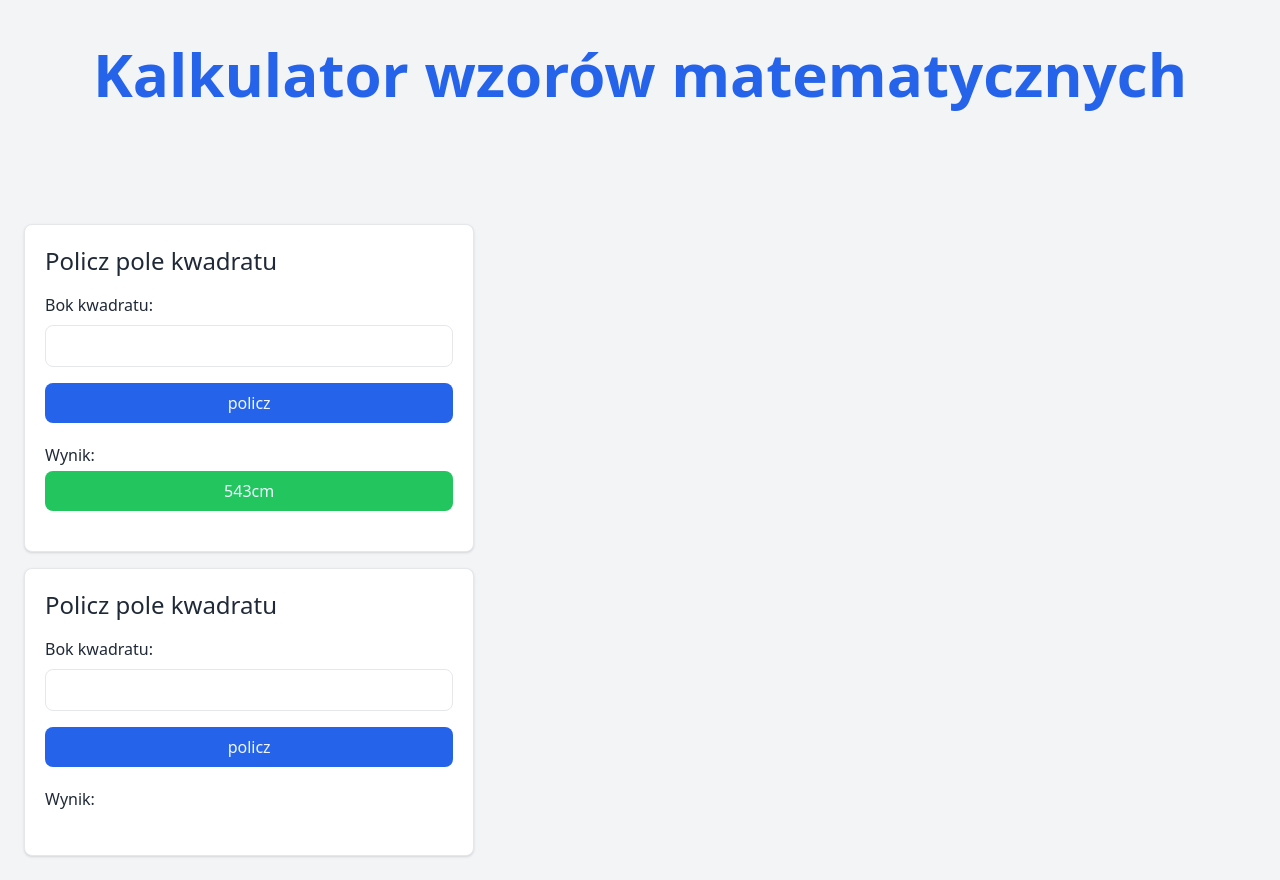
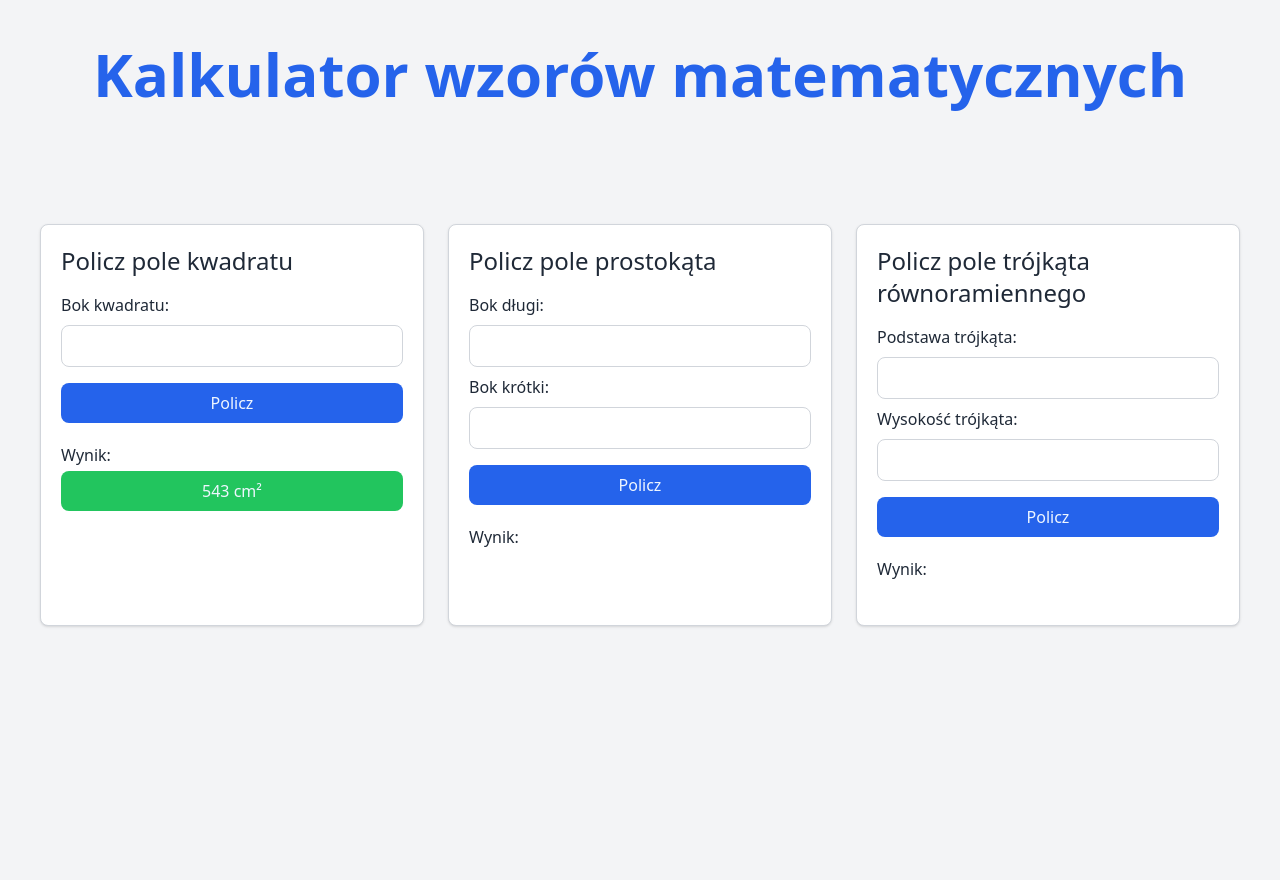
Before and after one commit to przemyslawtomanek02/python_formulas_calculator, a Flask app: page / in a window 1280 px wide. After the commit the page ends 627 px from the top, so only its background shows below. Run offline with Flask 3, Linux system fonts and the light colour scheme; some libraries are stand-ins or nearby versions.

Commit message:
Add UI template triangle and rectangle

```diff
--- a/templates/index.html
+++ b/templates/index.html
@@ -1,52 +1,112 @@
 {% extends "base.html" %} {% block content %}
-<div class="mt-[120px] gap-4 grid">
-  <div
-    class="bg-white p-5 w-max rounded-lg shadow border-[1px] border-grey-300"
-  >
+<div class="mt-[120px] container mx-auto px-4">
+  <div class="grid grid-cols-1 md:grid-cols-2 xl:grid-cols-3 gap-6">
+    <!-- Karta 1 -->
+    <div class="bg-white p-5 w-full rounded-lg shadow border border-gray-300">
       <h1 class="text-2xl mb-4">Policz pole kwadratu</h1>
+
       <form action="">
-      <label for="side-square"> Bok kwadratu: </label>
+        <label for="side-square-1">Bok kwadratu:</label>
+
         <input
-        class="w-full border border-grey-300 p-2 mt-2 mb-2 rounded-lg"
+          class="w-full border border-gray-300 p-2 mt-2 mb-2 rounded-lg"
           type="text"
           name="side-square"
-        id="side-square"
+          id="side-square-1"
         />
-      <button class="bg-blue-600 text-blue-50 w-full py-2 rounded-lg mt-2">
-        policz
+
+        <button
+          type="submit"
+          class="bg-blue-600 text-blue-50 w-full py-2 rounded-lg mt-2"
+        >
+          Policz
         </button>
       </form>
-    <div class="py-5 w-full">
+
+      <div class="py-5">
         <p class="mb-1">Wynik:</p>
+
         <div class="bg-green-500 py-2 px-2 text-center rounded-lg">
-        <p class="wynik text-blue-50">543cm</p>
+          <p class="wynik text-blue-50">543 cm²</p>
         </div>
       </div>
     </div>
 
-  <div
-    class="bg-white p-5 w-max rounded-lg shadow border-[1px] border-grey-300"
-  >
-    <h1 class="text-2xl mb-4">Policz pole kwadratu</h1>
+    <!-- Karta 2 -->
+    <div class="bg-white p-5 w-full rounded-lg shadow border border-gray-300">
+      <h1 class="text-2xl mb-4">Policz pole prostokąta</h1>
+
       <form action="">
-      <label for="side-square"> Bok kwadratu: </label>
+        <label for="side-square-2">Bok długi:</label>
+
         <input
-        class="w-full border border-grey-300 p-2 mt-2 mb-2 rounded-lg"
+          class="w-full border border-gray-300 p-2 mt-2 mb-2 rounded-lg"
           type="text"
           name="side-square"
-        id="side-square"
+          id="side-square-2"
         />
-      <button class="bg-blue-600 text-blue-50 w-full py-2 rounded-lg mt-2">
-        policz
+        <label for="side-square-2">Bok krótki:</label>
+        <input
+          class="w-full border border-gray-300 p-2 mt-2 mb-2 rounded-lg"
+          type="text"
+          name="side-square"
+          id="side-square-2"
+        />
+
+        <button
+          type="submit"
+          class="bg-blue-600 text-blue-50 w-full py-2 rounded-lg mt-2"
+        >
+          Policz
         </button>
       </form>
-    <div class="py-5 w-full">
+
+      <div class="py-5">
         <p class="mb-1">Wynik:</p>
+
         <div class="bg-green-500 py-2 px-2 text-center rounded-lg hidden">
-        <p class="wynik text-blue-50">543cm</p>
+          <p class="wynik text-blue-50">543 cm²</p>
+        </div>
+      </div>
+    </div>
+
+    <!-- Karta 3 -->
+    <div class="bg-white p-5 w-full rounded-lg shadow border border-gray-300">
+      <h1 class="text-2xl mb-4">Policz pole trójkąta równoramiennego</h1>
+
+      <form action="">
+        <label for="side-square-3">Podstawa trójkąta:</label>
+
+        <input
+          class="w-full border border-gray-300 p-2 mt-2 mb-2 rounded-lg"
+          type="text"
+          name="side-square"
+          id="side-square-3"
+        />
+        <label for="side-square-3">Wysokość trójkąta:</label>
+
+        <input
+          class="w-full border border-gray-300 p-2 mt-2 mb-2 rounded-lg"
+          type="text"
+          name="side-square"
+          id="side-square-3"
+        />
+        <button
+          type="submit"
+          class="bg-blue-600 text-blue-50 w-full py-2 rounded-lg mt-2"
+        >
+          Policz
+        </button>
+      </form>
+
+      <div class="py-5">
+        <p class="mb-1">Wynik:</p>
+
+        <div class="bg-green-500 py-2 px-2 text-center rounded-lg hidden">
+          <p class="wynik text-blue-50">543 cm²</p>
         </div>
       </div>
     </div>
   </div>
-
+</div>
 {% endblock %}
```
Lines whose indentation alone changed are shown as unchanged.
